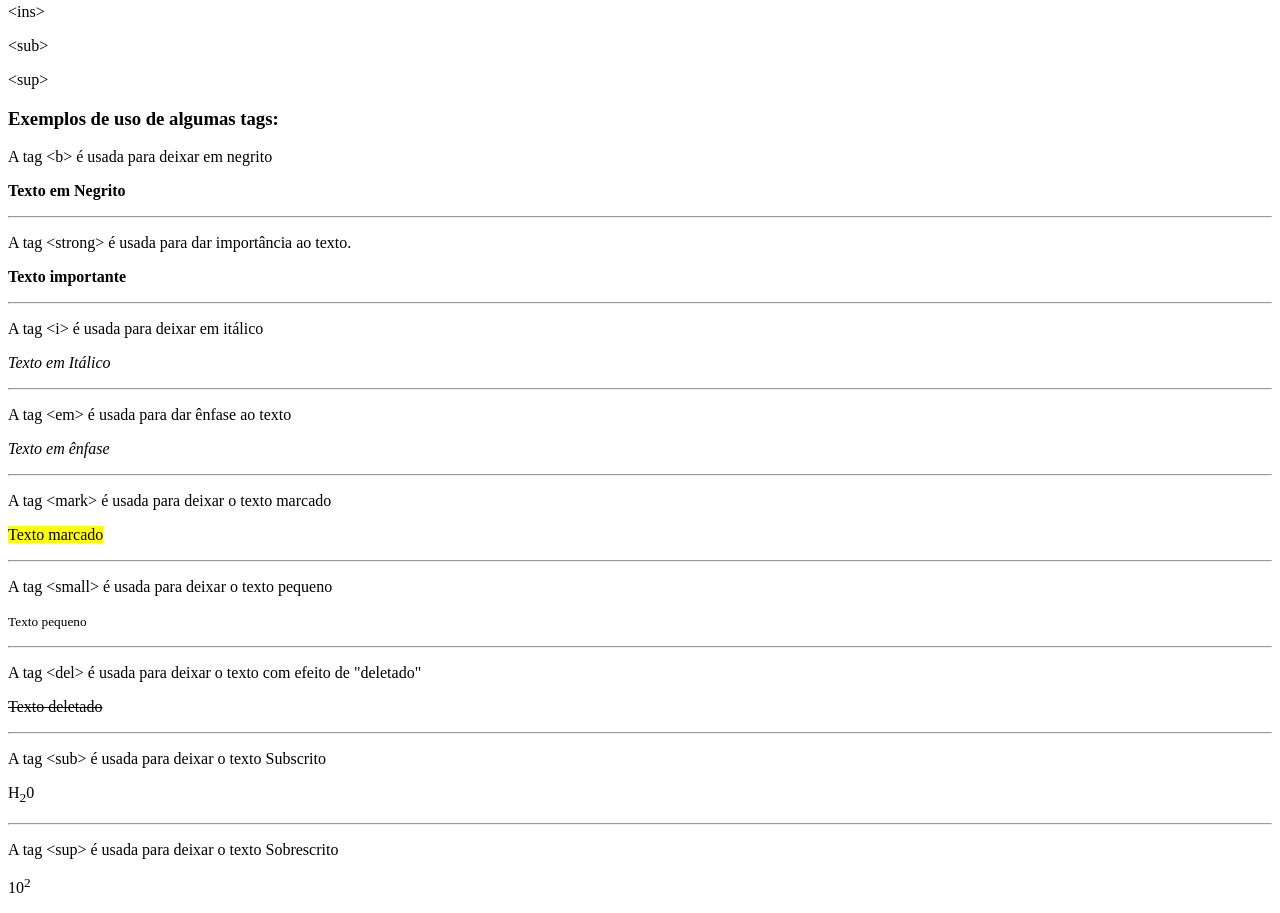
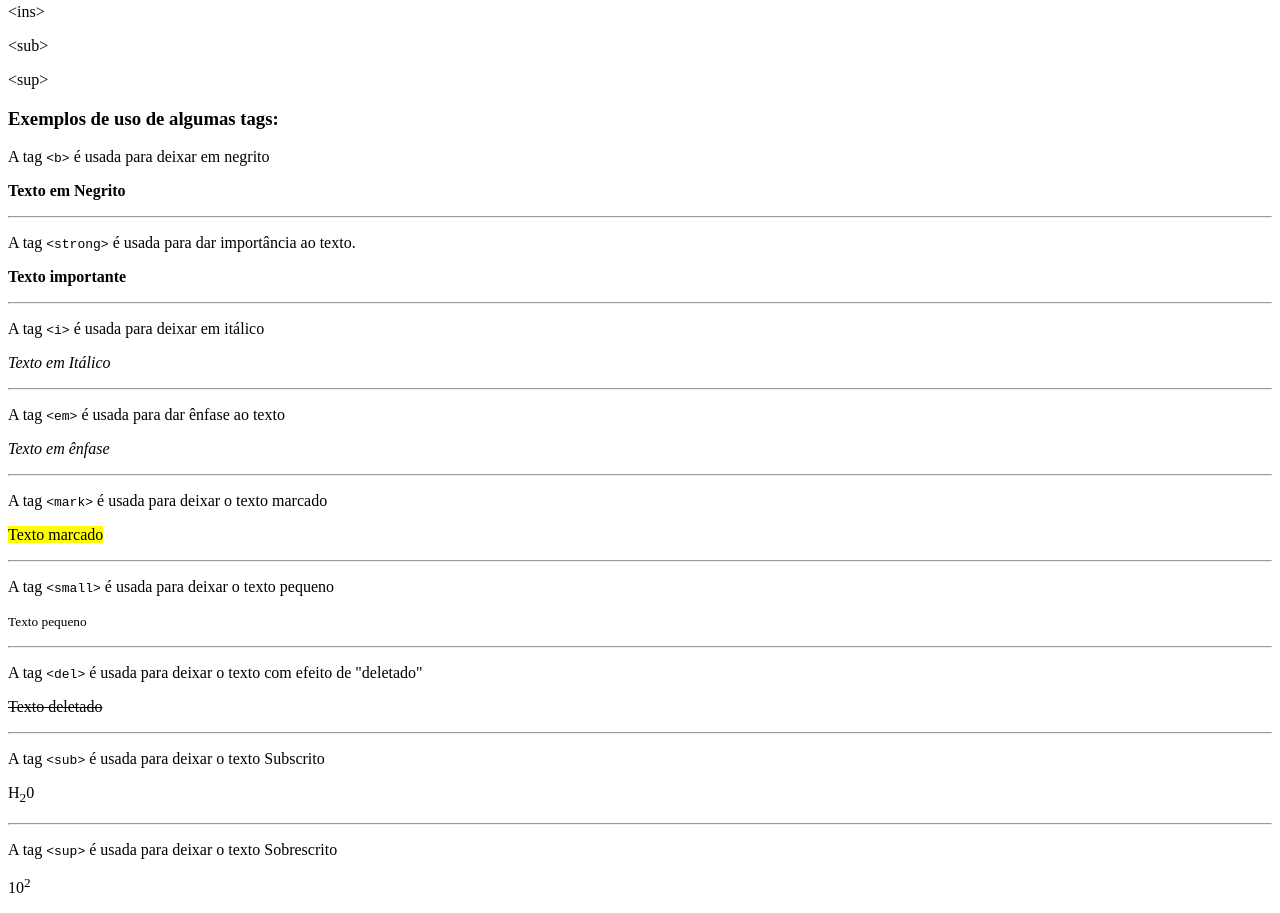
Before and after one commit to brulindner/Growdev, a plain HTML site: page ConceitosHtml/index.html in a window 1280 px wide. Shown: the part 610-1523 px from the top of the page. Drawn offline with Linux system fonts and the light colour scheme.

Commit message:
Update index.html

```diff
--- a/ConceitosHtml/index.html
+++ b/ConceitosHtml/index.html
@@ -28,7 +28,7 @@
     <h3>Exemplos de uso de algumas tags:</h3>
 
         <p>
-        A tag &lt;b&gt; é usada para deixar em negrito
+        A tag <code>&lt;b&gt;</code> é usada para deixar em negrito
         </p>
 
         <p>
@@ -38,7 +38,7 @@
         <hr>
 
          <p>
-        A tag &lt;strong&gt; é usada para dar importância ao texto.
+        A tag <code>&lt;strong&gt;</code> é usada para dar importância ao texto.
         </p>
 
         <p>
@@ -48,7 +48,7 @@
         <hr>
 
           <p>
-        A tag &lt;i&gt; é usada para deixar em itálico
+        A tag <code>&lt;i&gt;</code> é usada para deixar em itálico
         </p>
 
         <p>
@@ -58,7 +58,7 @@
         <hr>
 
           <p>
-        A tag &lt;em&gt; é usada para dar ênfase ao texto
+        A tag <code>&lt;em&gt;</code> é usada para dar ênfase ao texto
         </p>
 
         <p>
@@ -68,7 +68,7 @@
         <hr>
 
           <p>
-        A tag &lt;mark&gt; é usada para deixar o texto marcado
+        A tag <code>&lt;mark&gt;</code> é usada para deixar o texto marcado
         </p>
 
         <p>
@@ -78,7 +78,7 @@
         <hr>
 
           <p>
-        A tag &lt;small&gt; é usada para deixar o texto pequeno
+        A tag <code>&lt;small&gt;</code> é usada para deixar o texto pequeno
         </p>
 
         <p>
@@ -88,7 +88,7 @@
         <hr>
 
           <p>
-        A tag &lt;del&gt; é usada para deixar o texto com efeito de "deletado"
+        A tag <code>&lt;del&gt;</code> é usada para deixar o texto com efeito de "deletado"
         </p>
 
         <p>
@@ -98,7 +98,7 @@
         <hr>
 
         <p>
-        A tag &lt;sub&gt; é usada para deixar o texto Subscrito
+        A tag <code>&lt;sub&gt;</code> é usada para deixar o texto Subscrito
         </p>
 
         <p>
@@ -108,7 +108,7 @@
         <hr>
 
         <p>
-        A tag &lt;sup&gt; é usada para deixar o texto Sobrescrito
+        A tag <code>&lt;sup&gt;</code> é usada para deixar o texto Sobrescrito
         </p>
 
         <p>
```
